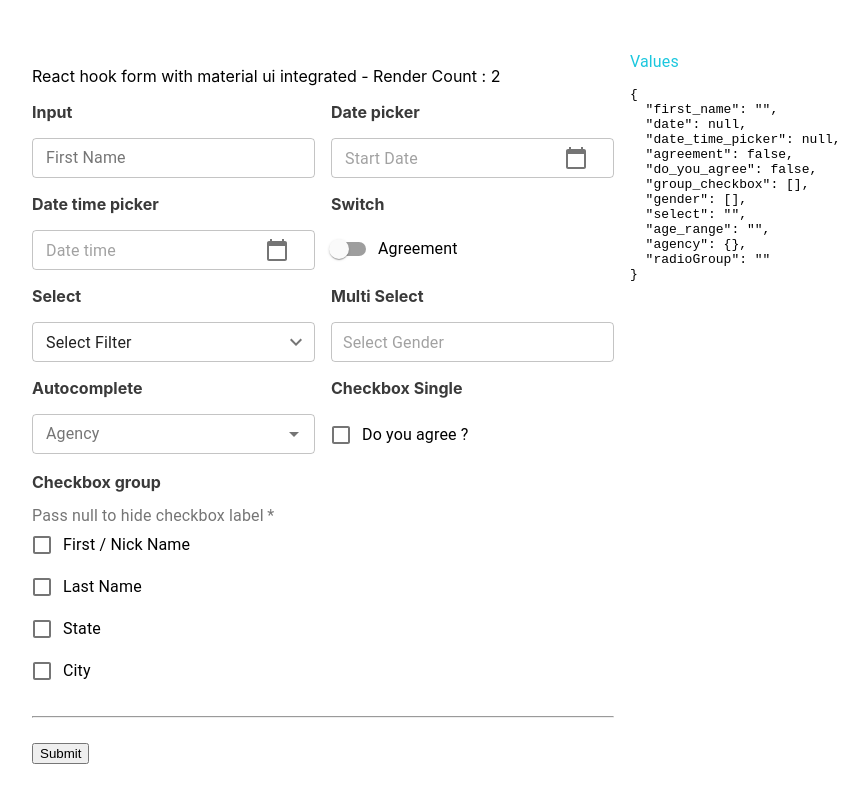
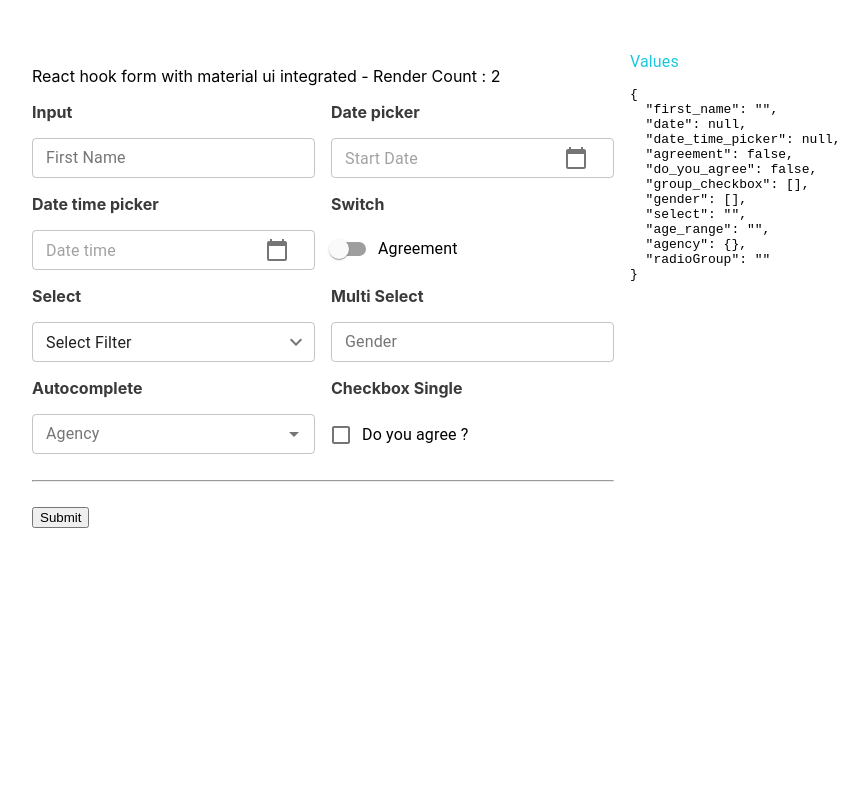
Before and after one commit to shamseerahammedm/react-everything, a React (Create React App) app: page /react-hook-from-custom-material-ui-create in a window 1280 px wide. Shown: the top 802 px of the page, without its empty margins (18-886 px from the left). Built offline with nearby package versions, Linux system fonts and the light colour scheme.

Commit message:
validatio issue fix

```diff
--- a/src/form/react-hook-form/CorrectInputComponents/CheckboxComponent/Checkbox/Checkbox.jsx
+++ b/src/form/react-hook-form/CorrectInputComponents/CheckboxComponent/Checkbox/Checkbox.jsx
@@ -32,9 +32,9 @@ const Checkbox = ({
 
   const errorToUse = isCheckBoxGroup ? groupError : error;
 
-  console.log('groupValue', groupValue);
-  console.log('groupHandleChange', groupHandleChange);
-  console.log('groupValue', groupValue);
+  // console.log('groupValue', groupValue);
+  // console.log('groupHandleChange', groupHandleChange);
+  // console.log('groupValue', groupValue);
 
   return (
     <FormControl error={!!errorToUse} className="checkboxWrapper">
--- a/src/form/react-hook-form/CorrectInputComponents/MultiSelect/MultiSelect.jsx
+++ b/src/form/react-hook-form/CorrectInputComponents/MultiSelect/MultiSelect.jsx
@@ -54,6 +54,8 @@ const MultiSelect = ({
     defaultValue: {},
     rules: rules
   });
+
+  console.log('error',error);
 
   return (
     <>
--- a/src/form/react-hook-form/CorrectInputComponents/SearchableSelect/SearchableSelect.jsx
+++ b/src/form/react-hook-form/CorrectInputComponents/SearchableSelect/SearchableSelect.jsx
@@ -73,12 +73,6 @@ const SearchableSelect = ({
     defaultValue: {},
     rules : rules
   });
-
-  console.log('error',error);
-
-  // console.log('name',name);
-  // console.log('fieldName',fieldName);
-  // console.log('error',error);
 
   return (
     <Autocomplete
--- a/src/form/react-hook-form/CustomHookFormMaterilUI/CustomHookFormMaterilUI.jsx
+++ b/src/form/react-hook-form/CustomHookFormMaterilUI/CustomHookFormMaterilUI.jsx
@@ -19,6 +19,7 @@ import { useDispatch, useSelector } from 'react-redux';
 import { useParams } from 'react-router';
 import { useForm } from 'react-hook-form';
 import { yupResolver } from '@hookform/resolvers/yup';
+import { isEmpty } from 'lodash';
 
 const muiSchema = Yup.object().shape({
   first_name: Yup.string().required('This field is required'),
@@ -32,7 +33,13 @@ const muiSchema = Yup.object().shape({
   age_range: Yup.string()
     .required('This field is required.')
     .max(100, 'Maximum characters upto 100.'),
-  agency: Yup.object().nullable().required('This field is required'),
+  agency: Yup.object().test('Check Object Empty', 'This field is required', function (value) {
+    if (isEmpty(value))
+    {
+      return false;
+    }
+    return true;
+  })
 });
 
 const optionsGenerator = async () => {
@@ -57,7 +64,7 @@ const INITIAL_FORM_DATA = {
 };
 
 const printErrors = async (errors) => {
-  console.log('errors',errors);
+  console.log('errors', errors);
   // const errorsData = await JSON.stringify(errors, null, 2);
   // return <pre>{  JSON.stringify(errorsData, null, 2)}</pre>;
 };
@@ -79,7 +86,7 @@ const CustomHookFormMaterilUI = () => {
   const {
     control,
     handleSubmit,
-    formState : { errors },
+    formState: { errors },
     getValues,
     watch,
     setValue
@@ -156,10 +163,10 @@ const CustomHookFormMaterilUI = () => {
               <Grid item xs={6}>
                 <p className="info">Multi Select</p>
                 <MultiSelect
+                  label="Gender"
                   name="gender"
                   options={genderOptions}
                   optionLabel="label"
-                  placeholder="Select Gender"
                   className="outlinedInput"
                   valueLabel="value"
                   showLoaderIcon
@@ -196,7 +203,7 @@ const CustomHookFormMaterilUI = () => {
                   control={control}
                 />
               </Grid>
-              <Grid item xs={6}>
+              {/* <Grid item xs={6}>
                 <p className="info">Checkbox group</p>
                 <CheckboxGroup
                   name="group_checkbox"
@@ -218,7 +225,7 @@ const CustomHookFormMaterilUI = () => {
                   }
                 </CheckboxGroup>
 
-              </Grid>
+              </Grid> */}
               <Grid item xs={12}>
                 <hr />
               </Grid>
@@ -233,7 +240,7 @@ const CustomHookFormMaterilUI = () => {
           <Grid item xs={6}>
             <Typography color="secondary">Values</Typography>
             <pre>{JSON.stringify(watchAllFields, null, 2)}</pre>
-            {console.log('errors',errors)}
+            {console.log('errors', errors)}
             {/* <Typography color="secondary">Touched</Typography>
                 <pre>{JSON.stringify(touched, null, 2)}</pre> */}
             {/* <Typography color="secondary">Errors</Typography> */}
```
Lines whose indentation alone changed are shown as unchanged.
